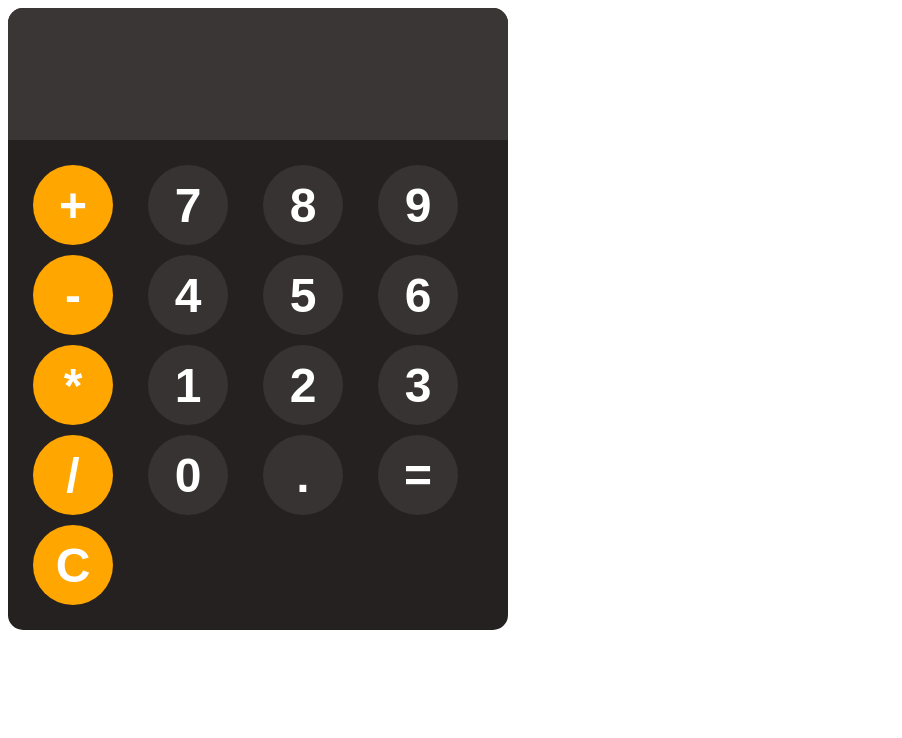
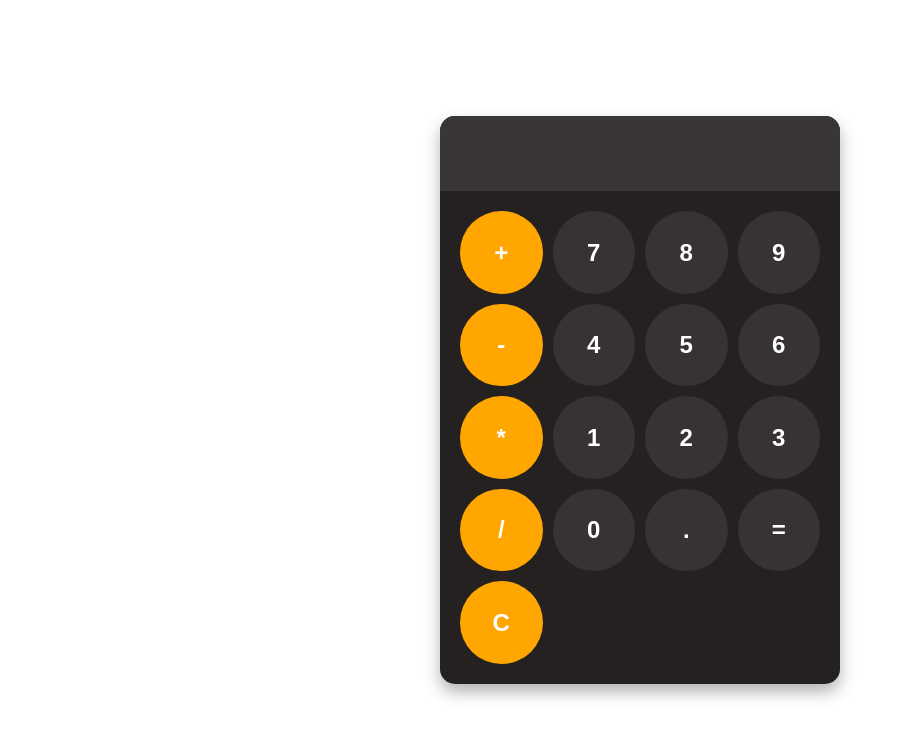
Before and after one commit to dharanichandhar/calculator, a plain HTML site: page index.html in a window 1280 px wide. Shown: the whole page, without its empty margins (0-902 px from the left). Drawn offline with Linux system fonts and the light colour scheme.

Commit message:
Update css

```diff
--- a/style.css
+++ b/style.css
@@ -1,56 +1,78 @@
-#body{
-    margin : 0;
-    display:flex;
+body {
+    margin: 0;
+    display: flex;
     justify-content: center;
     align-items: center;
     height: 100vh;
-    background-color: rgb(255, 255, 255);
+    background-color: #fff;
 }
-#calculator{
-    font-family: Arial,  sans-serif;
+
+#calculator {
+    font-family: Arial, sans-serif;
     background-color: rgb(37, 33, 33);
     border-radius: 15px;
-    max-width: 500px;
+    width: 90%;                /* Responsive width */
+    max-width: 400px;          /* Limit max size */
     overflow: hidden;
+    box-shadow: 0 8px 16px rgba(0,0,0,0.3);
 }
-#display{
+
+#display {
     width: 100%;
-    padding:20px;
-    font-size: 5rem;
-    text-align: left;
+    padding: 15px;
+    font-size: 2.5rem;          /* Scales better on mobile */
+    text-align: right;          /* Right-aligned for readability */
     border: none;
     background-color: rgb(59, 54, 54);
     color: white;
+    box-sizing: border-box;
 }
-#keys{
-    display:grid;
+
+#keys {
+    display: grid;
     grid-template-columns: repeat(4, 1fr);
-    gap : 10px;
-    padding :25px;
+    gap: 10px;
+    padding: 20px;
+    box-sizing: border-box;
 }
-button{
-    width: 80px;
-    height:80px;
-    border-radius: 50px;
+
+button {
+    aspect-ratio: 1 / 1;        /* Keeps buttons square */
+    width: 100%;                /* Fill grid cell */
+    border-radius: 50%;
     border: none;
     background-color: rgb(56, 51, 51);
     color: white;
-    font-size: 3rem;
+    font-size: 1.5rem;          /* Scales with container */
     font-weight: bold;
     cursor: pointer;
+    transition: 0.2s;
 }
-button:hover{
+
+button:hover {
     background-color: rgba(66, 68, 70, 0.979);
 }
-button:active{
+button:active {
     background-color: rgba(74, 81, 87, 0.95);
 }
-.operator-btn{
+
+.operator-btn {
     background-color: rgb(255, 166, 0);
 }
-.operator-btn:hover{
+.operator-btn:hover {
     background-color: rgb(223, 161, 47);
 }
-.operator-btn:active{
+.operator-btn:active {
     background-color: rgb(218, 144, 8);
 }
+
+/* ✅ Mobile adjustments */
+@media (max-width: 480px) {
+    #display {
+        font-size: 2rem;
+        padding: 10px;
+    }
+    button {
+        font-size: 1.2rem;
+    }
+}
```
